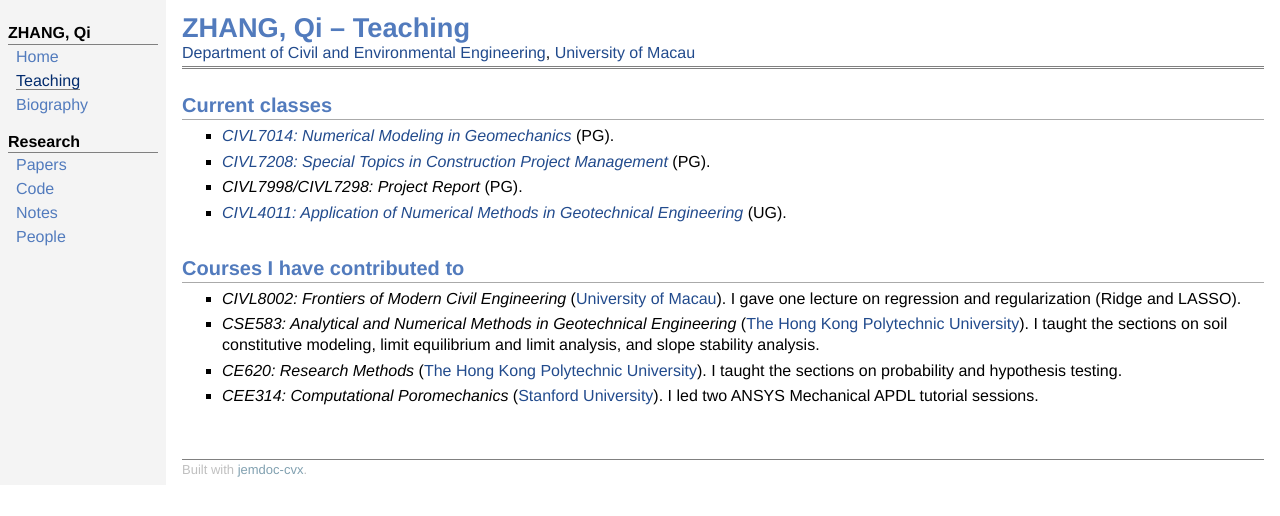
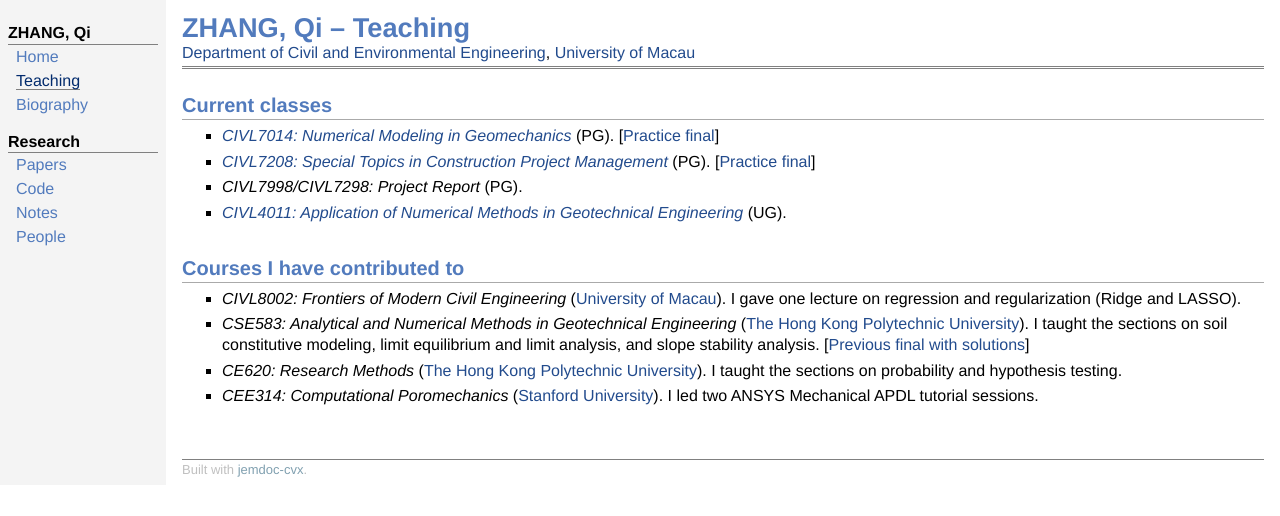
Before and after one commit to KeyJONE/keyjone.github.io, a plain HTML site: page docs/teaching.html in a window 1280 px wide. Drawn offline with Linux system fonts and the light colour scheme.

Commit message:
Add previous and practice final PDFs to teaching courses

```diff
--- a/docs/teaching.html
+++ b/docs/teaching.html
@@ -29,10 +29,10 @@
 </div>
 <h2>Current classes</h2>
 <ul>
-<li><p><i><a href="https://feg.um.edu.mo/cee/courses/msccourses_from2023/" target="_blank" rel="noopener noreferrer">CIVL7014: Numerical Modeling in Geomechanics</a></i> (PG).
+<li><p><i><a href="https://feg.um.edu.mo/cee/courses/msccourses_from2023/" target="_blank" rel="noopener noreferrer">CIVL7014: Numerical Modeling in Geomechanics</a></i> (PG). [<a href="files/teaching/Practice_Final_CIVL7208_7014_2026.pdf" target="_blank" rel="noopener noreferrer">Practice final</a>]
 </p>
 </li>
-<li><p><i><a href="https://feg.um.edu.mo/cee/courses/msccoursescpm_from2024/" target="_blank" rel="noopener noreferrer">CIVL7208: Special Topics in Construction Project Management</a></i> (PG).
+<li><p><i><a href="https://feg.um.edu.mo/cee/courses/msccoursescpm_from2024/" target="_blank" rel="noopener noreferrer">CIVL7208: Special Topics in Construction Project Management</a></i> (PG). [<a href="files/teaching/Practice_Final_CIVL7208_7014_2026.pdf" target="_blank" rel="noopener noreferrer">Practice final</a>]
 </p>
 </li>
 <li><p><i>CIVL7998/CIVL7298: Project Report</i> (PG).
@@ -47,7 +47,7 @@
 <li><p><i>CIVL8002: Frontiers of Modern Civil Engineering</i> (<a href="https://www.um.edu.mo/" target="_blank" rel="noopener noreferrer">University of Macau</a>). I gave one lecture on regression and regularization (Ridge and LASSO).
 </p>
 </li>
-<li><p><i>CSE583: Analytical and Numerical Methods in Geotechnical Engineering</i> (<a href="https://www.polyu.edu.hk/" target="_blank" rel="noopener noreferrer">The Hong Kong Polytechnic University</a>). I taught the sections on soil constitutive modeling, limit equilibrium and limit analysis, and slope stability analysis.
+<li><p><i>CSE583: Analytical and Numerical Methods in Geotechnical Engineering</i> (<a href="https://www.polyu.edu.hk/" target="_blank" rel="noopener noreferrer">The Hong Kong Polytechnic University</a>). I taught the sections on soil constitutive modeling, limit equilibrium and limit analysis, and slope stability analysis. [<a href="files/teaching/CSE583_2024_FINAL_Combined.pdf" target="_blank" rel="noopener noreferrer">Previous final with solutions</a>]
 </p>
 </li>
 <li><p><i>CE620: Research Methods</i> (<a href="https://www.polyu.edu.hk/" target="_blank" rel="noopener noreferrer">The Hong Kong Polytechnic University</a>). I taught the sections on probability and hypothesis testing.
```
Also changed, not shown: 5 other files.
